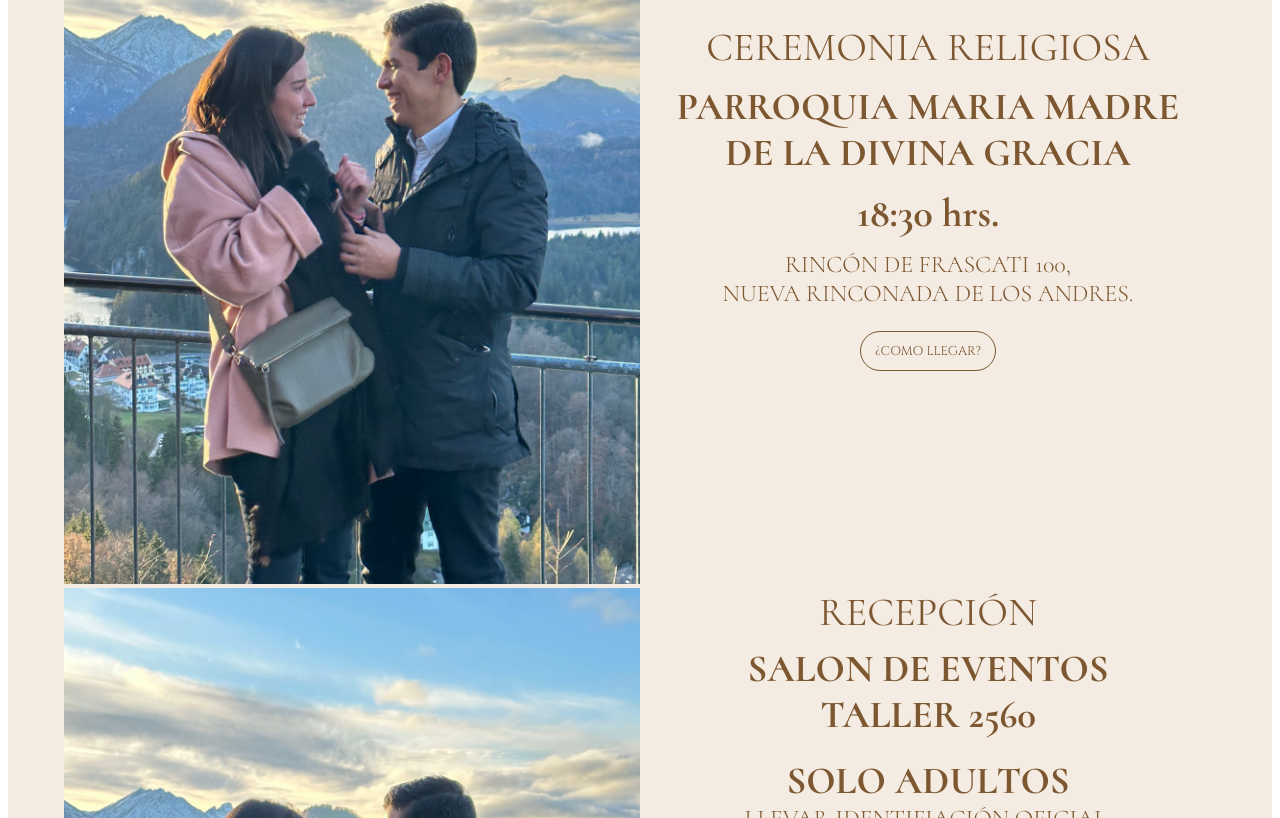
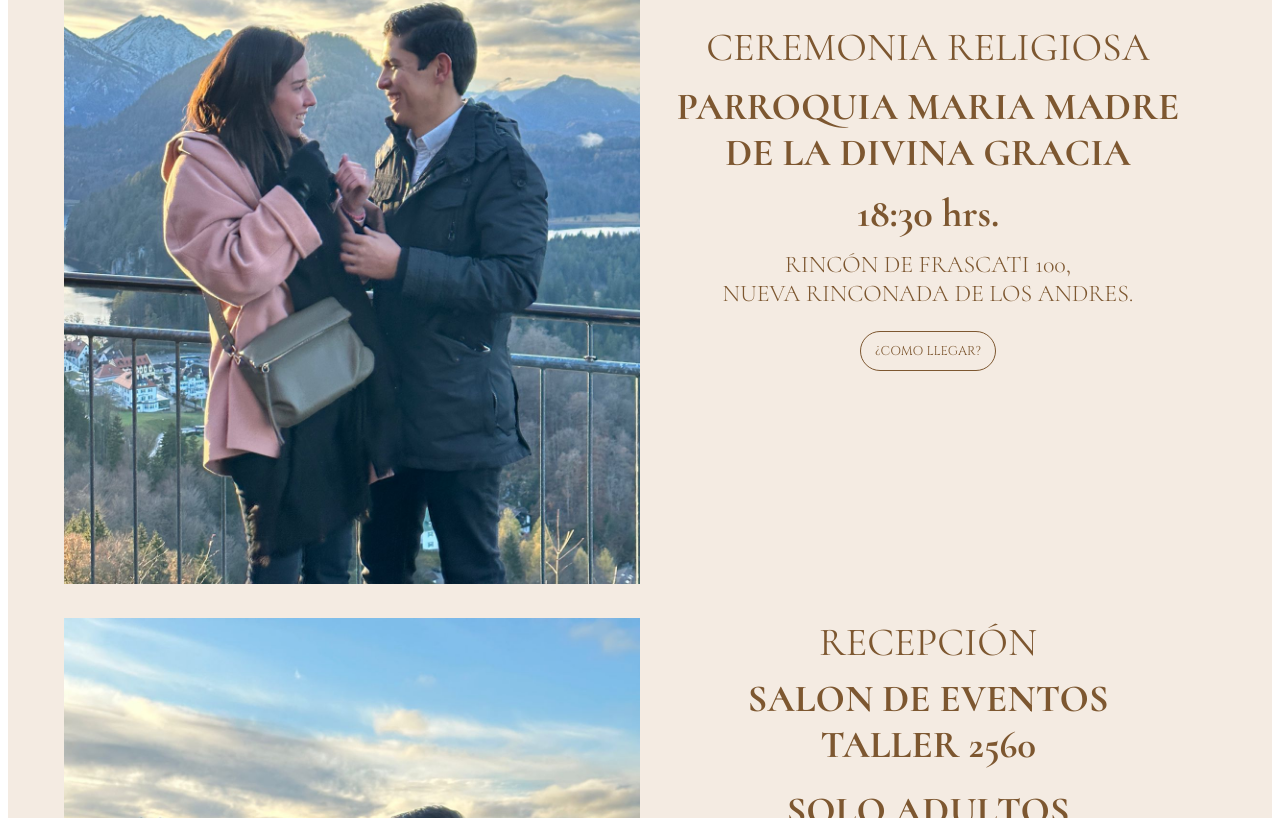
Before and after one commit to Duotech-Design/invitaciones, a React (Create React App) app: page /inicio in a window 1280 px wide. Shown: the part 3123-3941 px from the top of the page. Built offline with nearby package versions, Linux system fonts and the light colour scheme; a web font is replaced by a local one.

Commit message:
cambios en ceremonia y recepcion

```diff
--- a/src/components/Itinerario/Ceremonia.js.js
+++ b/src/components/Itinerario/Ceremonia.js.js
@@ -20,6 +20,7 @@ const styles = {
 
 const Ceremonia = () => {
   return (
+    <>
     <Container
       sx={{
         height: "100%",
@@ -28,6 +29,7 @@ const Ceremonia = () => {
         alignItems: "center",
         color: "white",
         marginTop: "0",
+        marginBottom: "15px"
       }}
     >
       <Box sx={{ flex: "1" }}>
@@ -88,6 +90,14 @@ const Ceremonia = () => {
         <button style={styles.button}>¿COMO LLEGAR?</button>
       </Box>
     </Container>
+     <Box
+        sx={{ display: "flex", justifyContent: "center", marginTop: "10px" }}
+      >
+        <div
+          style={{ height:"15px", width: "80%" }}
+        ></div>
+      </Box>
+      </>
   );
 };
 
```
